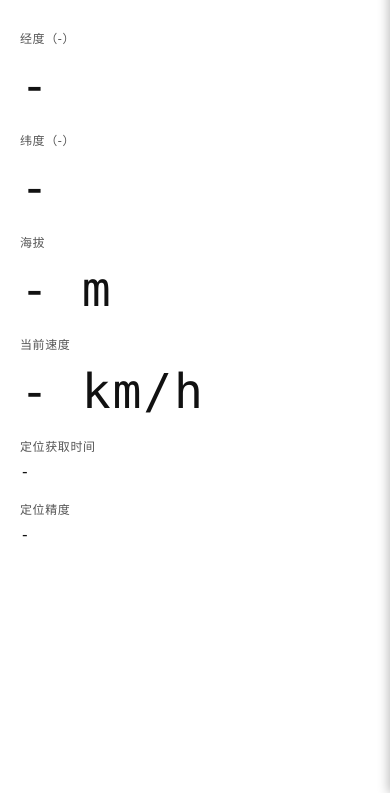
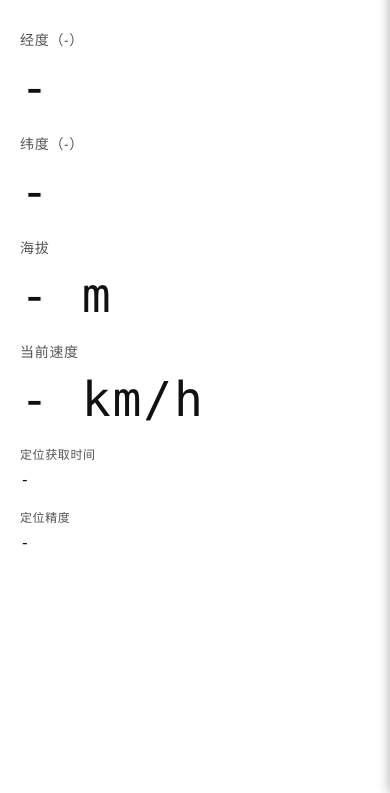
Before and after one commit to hey1www/vista, a plain HTML site: page index.html in a window 390 px wide. Shown: the part 51-844 px from the top of the page. Drawn offline with Linux system fonts and the light colour scheme.

Commit message:
控件更新

```diff
--- a/app.917f27ba.js
+++ b/app.917f27ba.js
@@ -5,6 +5,7 @@
   const SPEED_UNIT_KEY = 'vista-speed-unit';
   const MODULE_GAP_KEY = 'vista-module-gap';
   const VALUE_SIZE_KEY = 'vista-large-value-size';
+  const TITLE_SIZE_KEY = 'vista-title-size';
   const PADDING_KEY = 'vista-padding-x';
   const BUILD_VERSION = '2024-05-16';
 
@@ -41,6 +42,14 @@
   const valueSizeValue = document.getElementById('value-size-value');
   const paddingSlider = document.getElementById('padding-slider');
   const paddingValue = document.getElementById('padding-value');
+  const titleSizeSlider = document.getElementById('title-size-slider');
+  const titleSizeValue = document.getElementById('title-size-value');
+
+  const moduleElements = {
+    timestamp: Array.from(document.querySelectorAll('[data-module~="timestamp"]')),
+    accuracy: Array.from(document.querySelectorAll('[data-module~="accuracy"]')),
+    speed: Array.from(document.querySelectorAll('[data-module~="speed"]')),
+  };
 
   // 存储防崩
   const storage = (() => {
@@ -95,11 +104,9 @@
   }
 
   function toggleModule(module, visible) {
-    document.querySelectorAll('[data-module]').forEach((el) => {
-      const modules = (el.dataset.module || '').split(/\s+/).filter(Boolean);
-      if (!modules.includes(module)) return;
-      if (visible) el.removeAttribute('hidden'); else el.setAttribute('hidden','');
-    });
+    const targets = moduleElements[module];
+    if (!targets) return;
+    targets.forEach((el) => { el.hidden = !visible; });
   }
   function applyModuleVisibility() {
     const showDetails = readPref(DETAILS_KEY) !== 'false';
@@ -246,9 +253,11 @@
   const setVar = (k,v)=> html.style.setProperty(k,v);
   function updateModuleGap(val, persist=true){ const n=Number.parseInt(val,10); const gap=Number.isFinite(n)?n:24; setVar('--gap-y',`${gap}px`); if(spacingSlider) spacingSlider.value=String(gap); if(spacingValue) spacingValue.textContent=`${gap}px`; if(persist) writePref(MODULE_GAP_KEY,String(gap)); }
   function updateLargeValueSize(val,persist=true){ const n=Number.parseInt(val,10); const size=Number.isFinite(n)?n:48; setVar('--big-size',`${size}px`); if(valueSizeSlider) valueSizeSlider.value=String(size); if(valueSizeValue) valueSizeValue.textContent=`${size}px`; if(persist) writePref(VALUE_SIZE_KEY,String(size)); }
+  function updateTitleFontSize(val,persist=true){ const n=Number.parseInt(val,10); const size=Number.isFinite(n)?n:14; setVar('--title-font-size',`${size}px`); if(titleSizeSlider) titleSizeSlider.value=String(size); if(titleSizeValue) titleSizeValue.textContent=`${size}px`; if(persist) writePref(TITLE_SIZE_KEY,String(size)); }
   function updateContentPadding(val,persist=true){ const n=Number.parseInt(val,10); const pad=Number.isFinite(n)?n:20; setVar('--padding-x',`${pad}px`); if(paddingSlider) paddingSlider.value=String(pad); if(paddingValue) paddingValue.textContent=`${pad}px`; if(persist) writePref(PADDING_KEY,String(pad)); }
   if (spacingSlider) spacingSlider.addEventListener('input', e=>updateModuleGap(e.target.value));
   if (valueSizeSlider) valueSizeSlider.addEventListener('input', e=>updateLargeValueSize(e.target.value));
+  if (titleSizeSlider) titleSizeSlider.addEventListener('input', e=>updateTitleFontSize(e.target.value));
   if (paddingSlider)   paddingSlider.addEventListener('input', e=>updateContentPadding(e.target.value));
 
   // 初始化
@@ -257,6 +266,7 @@
   applySpeedUnit();
   updateModuleGap(readPref(MODULE_GAP_KEY), false);
   updateLargeValueSize(readPref(VALUE_SIZE_KEY), false);
+  updateTitleFontSize(readPref(TITLE_SIZE_KEY), false);
   updateContentPadding(readPref(PADDING_KEY), false);
   html.setAttribute('data-lang', I18N.getLang());
   renderReadings(null);
--- a/i18n.48418e7b.js
+++ b/i18n.48418e7b.js
@@ -33,6 +33,7 @@
       latitudeSouth: '南纬',
       moduleSpacing: '模块间距',
       primaryValueSize: '大字信息字号',
+      titleValueSize: '标题信息字号',
       contentPadding: '文字与左右页边距'
     },
     en: {
@@ -67,6 +68,7 @@
       latitudeSouth: 'South',
       moduleSpacing: 'Module Spacing',
       primaryValueSize: 'Large Reading Size',
+      titleValueSize: 'Title Info Size',
       contentPadding: 'Text Padding'
     }
   };
--- a/index.html
+++ b/index.html
@@ -36,29 +36,29 @@
 
     <!-- 经度 -->
     <section class="data-block coordinate-block" data-role="longitude">
-      <span class="label lang-zh" id="longitude-label-zh">经度（东经）</span>
-      <span class="label lang-en" id="longitude-label-en">Longitude (East)</span>
+      <span class="label title-label lang-zh" id="longitude-label-zh">经度（东经）</span>
+      <span class="label title-label lang-en" id="longitude-label-en">Longitude (East)</span>
       <div class="value value-large mono lang-zh" id="longitude-value-zh">-</div>
       <div class="value value-large mono lang-en" id="longitude-value-en">-</div>
     </section>
 
     <!-- 纬度 -->
     <section class="data-block coordinate-block" data-role="latitude">
-      <span class="label lang-zh" id="latitude-label-zh">纬度（北纬）</span>
-      <span class="label lang-en" id="latitude-label-en">Latitude (North)</span>
+      <span class="label title-label lang-zh" id="latitude-label-zh">纬度（北纬）</span>
+      <span class="label title-label lang-en" id="latitude-label-en">Latitude (North)</span>
       <div class="value value-large mono lang-zh" id="latitude-value-zh">-</div>
       <div class="value value-large mono lang-en" id="latitude-value-en">-</div>
     </section>
 
     <!-- 海拔 -->
     <section class="data-block muted" data-role="altitude">
-      <span class="label" data-i18n="altitudeLabel">海拔</span>
+      <span class="label title-label" data-i18n="altitudeLabel">海拔</span>
       <div class="value value-large mono" id="altitude-value">- m</div>
     </section>
 
     <!-- 速度（可开关） -->
     <section class="data-block muted" data-role="speed" data-module="speed">
-      <span class="label" data-i18n="speedLabel">当前速度</span>
+      <span class="label title-label" data-i18n="speedLabel">当前速度</span>
       <div class="value value-large mono" id="speed-value">- km/h</div>
     </section>
 
@@ -121,6 +121,14 @@
     </div>
 
     <div class="sidebar-group">
+      <div class="sidebar-label" data-i18n="titleValueSize">标题信息字号</div>
+      <div class="slider-control">
+        <input id="title-size-slider" type="range" min="12" max="36" step="1" value="14" />
+        <span id="title-size-value" class="mono">14px</span>
+      </div>
+    </div>
+
+    <div class="sidebar-group">
       <div class="sidebar-label" data-i18n="contentPadding">文字与左右页边距</div>
       <div class="slider-control">
         <input id="padding-slider" type="range" min="8" max="48" step="1" value="28" />
--- a/styles.dbb84747.css
+++ b/styles.dbb84747.css
@@ -6,6 +6,7 @@
   --surface: rgba(0, 0, 0, 0.05);
   --gap-y: 24px;        /* 模块垂直间距（滑块可调） */
   --big-size: 48px;     /* 大字字号（滑块可调） */
+  --title-font-size: 14px; /* 标题信息字号（滑块可调） */
   --padding-x: 28px;    /* 页面左右页边距（滑块可调） */
   color-scheme: light dark;
 }
@@ -33,8 +34,8 @@ html, body {
   min-height: 100%;
   background: var(--bg);
   color: var(--fg);
-  /* 全站衬线主字族 */
-  font-family: ui-serif, "Noto Serif SC", "Source Serif 4", "Times New Roman", serif;
+  /* 全站黑体主字族 */
+  font-family: ui-sans-serif, "Noto Sans SC", "Source Han Sans SC", "PingFang SC", "Microsoft YaHei", "Heiti SC", "Segoe UI", sans-serif;
 }
 
 /* 语言切换：仅显示当前语言节点（隐藏不占位） */
@@ -84,6 +85,7 @@ body { display: flex; flex-direction: column; }
 .label {
   font-size: 14px; font-weight: 500; color: var(--muted); letter-spacing: 0.05em;
 }
+.label.title-label { font-size: var(--title-font-size); }
 
 .value { font-size: clamp(18px, 4vw, 22px); line-height: 1.1; color: var(--fg); }
 .value-large { font-size: min(var(--big-size), 14vw); }
@@ -146,6 +148,7 @@ body { display: flex; flex-direction: column; }
   }
   .value { font-size: clamp(16px, 5vw, 20px); }
   .label { font-size: 12px; }
+  .label.title-label { font-size: clamp(12px, var(--title-font-size), 40px); }
   .value-large { font-size: min(var(--big-size), 18vw); }
   .value-compact { font-size: clamp(16px, 5vw, 20px); }
 }
```
